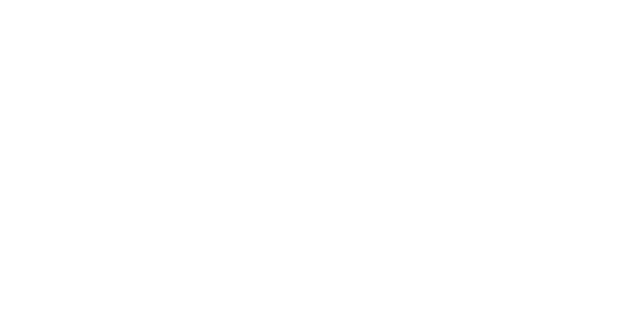
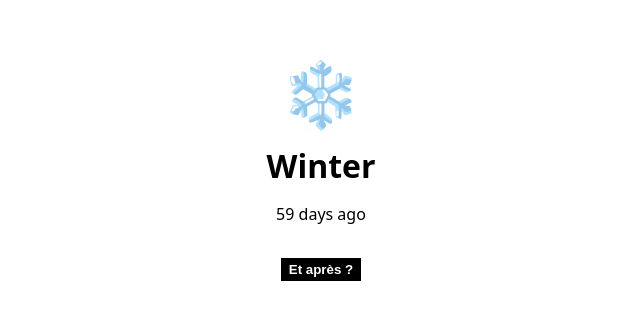
Before and after one commit to qmarque/les4saisons, a React (Vite) app: page / in a window 1280 px wide. Shown: the part 247-566 px from the top of the page, without its empty margins (319-959 px from the left). Built offline with nearby package versions, Linux system fonts and the light colour scheme.

Commit message:
Added current and next season

```diff
--- a/package.json
+++ b/package.json
@@ -12,6 +12,7 @@
     "start": "parcel"
   },
   "dependencies": {
+    "date-fns": "^2.28.0",
     "react": "^17.0.2",
     "react-dom": "^17.0.2"
   },
--- /dev/null
+++ b/src/App.css
@@ -0,0 +1,25 @@
+.App-root {
+    display: flex;
+    flex-direction: column;
+    justify-content: center;
+    align-items: center;
+    height: 100vh;
+    font-family: system-ui;
+  }
+
+  .App-main {
+    display: flex;
+    flex-direction: column;
+    justify-content: center;
+    align-items: center;
+  }
+
+  .App-content {
+    margin-top: 8px;
+    margin-bottom: 8px;
+  }
+
+  .App-actions {
+    margin-top: 8px;
+    margin-bottom: 8px;
+  }
--- a/src/App.js
+++ b/src/App.js
@@ -1,5 +1,62 @@
+import { lazy, Suspense } from "react";
+import { isWithinInterval } from "date-fns";
+
+import "./App.css";
+import Season from "./Season";
+import Modal from "./Modal";
+import data from "./data.json";
+
+const NextSeason = lazy(() => import("./NextSeason"));
+
+const current = Object.entries(data.seasons).filter(([name, season]) => {
+  const currentYear = new Date().getFullYear();
+  if (name === "winter") {
+    return (
+      isWithinInterval(new Date(), {
+        start: new Date(
+          currentYear - 1,
+          season.beginAt.month - 1,
+          season.beginAt.day
+        ),
+        end: new Date(currentYear, season.endAt.month - 1, season.endAt.day),
+      }) ||
+      isWithinInterval(new Date(), {
+        start: new Date(
+          currentYear,
+          season.beginAt.month - 1,
+          season.beginAt.day
+        ),
+        end: new Date(
+          currentYear + 1,
+          season.endAt.month - 1,
+          season.endAt.day
+        ),
+      })
+    );
+  }
+  return isWithinInterval(new Date(), {
+    start: new Date(currentYear, season.beginAt.month - 1, season.beginAt.day),
+    end: new Date(currentYear, season.endAt.month - 1, season.endAt.day),
+  });
+})[0];
+
 function App() {
-  return null;
+  return (
+    <div className="App-root">
+      <main className="App-main">
+        <div className="App-content">
+          <Season name={current[0]} />
+        </div>
+        <div className="App-actions">
+          <Modal label="Et après ?">
+            <Suspense fallback={<div>Loading...</div>}>
+              <NextSeason name={current[1].next} />
+            </Suspense>
+          </Modal>
+        </div>
+      </main>
+    </div>
+  );
 }
 
 export default App;
--- /dev/null
+++ b/src/Modal.css
@@ -0,0 +1,36 @@
+.Modal-root {
+    display: flex;
+    flex-direction: column;
+    justify-content: center;
+    align-items: center;
+    position: absolute;
+    margin: auto;
+    top: 0;
+    left: 0;
+    bottom: 0;
+    right: 0;
+    padding: 16px;
+    background-color: white;
+    width: fit-content;
+    height: fit-content;
+    box-shadow: rgba(100, 100, 111, 0.2) 0px 7px 29px 0px;
+  }
+
+  .Modal-content {
+    margin-top: 8px;
+    margin-bottom: 8px;
+  }
+
+  .Modal-actions {
+    margin-top: 8px;
+    margin-bottom: 8px;
+  }
+
+  .Modal-button {
+    border: none;
+    padding: 4px 8px;
+    font-weight: 700;
+    cursor: pointer;
+    background-color: black;
+    color: white;
+  }
--- /dev/null
+++ b/src/Modal.js
@@ -0,0 +1,27 @@
+import { useState } from "react";
+
+import "./Modal.css";
+import Season from "./Season";
+
+function Modal({ label, children }) {
+  const [open, setOpen] = useState(false);
+  const toggle = () => setOpen(!open);
+  if (!open)
+    return (
+      <button className="Modal-button" onClick={toggle}>
+        {label}
+      </button>
+    );
+  return (
+    <div className="Modal-root">
+      <div className="Modal-content">{children}</div>
+      <div className="Modal-actions">
+        <button className="Modal-button" onClick={toggle}>
+          OK, je vais être patient...
+        </button>
+      </div>
+    </div>
+  );
+}
+
+export default Modal;
--- /dev/null
+++ b/src/NextSeason.js
@@ -0,0 +1,34 @@
+import "./Season.css";
+import data from "./data.json";
+import { formatDistanceStrict, formatDistanceToNowStrict } from "date-fns";
+
+function NextSeason({ name }) {
+  const season = data.seasons[name];
+  const currentYear = new Date().getFullYear();
+  const beginAt = new Date(
+    currentYear + (name === "winter" ? -1 : 0),
+    season.beginAt.month - 1,
+    season.beginAt.day
+  );
+  const distance = formatDistanceToNowStrict(beginAt, {
+    unit: "day",
+    addSuffix: true,
+  });
+  const endAt = new Date(currentYear, season.endAt.month, season.endAt.day);
+  const duration = formatDistanceStrict(beginAt, endAt, {
+    unit: "day",
+  });
+
+  return (
+    <div className="Season-root">
+      <span role="img" aria-label={name} className="Season-icon">
+        {season.icon}
+      </span>
+      <h1 className="Season-title">{season.name}</h1>
+      <h6 className="Season-subtitle">{duration}</h6>
+      <p className="Season-content">{distance}</p>
+    </div>
+  );
+}
+
+export default NextSeason;
--- /dev/null
+++ b/src/Season.css
@@ -0,0 +1,23 @@
+.Season-root {
+    display: flex;
+    flex-direction: column;
+    justify-content: center;
+    align-items: center;
+  }
+
+  .Season-title {
+    margin: 0;
+  }
+
+  .Season-subtitle {
+    margin: 0;
+  }
+
+  .Season-content {
+    margin-top: 16px;
+  }
+
+  .Season-icon {
+    font-size: 64px;
+    padding: 8px;
+  }
--- /dev/null
+++ b/src/Season.js
@@ -0,0 +1,28 @@
+import { formatDistanceToNowStrict } from "date-fns";
+
+import "./Season.css";
+import data from "./data.json";
+
+function Season({ name }) {
+  const season = data.seasons[name];
+  const currentYear = new Date().getFullYear();
+  const distance = formatDistanceToNowStrict(
+    new Date(
+      currentYear + (name === "winter" ? -1 : 0),
+      season.beginAt.month - 1,
+      season.beginAt.day
+    ),
+    { unit: "day", addSuffix: true }
+  );
+  return (
+    <div className="Season-root">
+      <span role="img" aria-label={name} className="Season-icon">
+        {season.icon}
+      </span>
+      <h1 className="Season-title">{season.name}</h1>
+      <p className="Season-content">{distance}</p>
+    </div>
+  );
+}
+
+export default Season;
--- /dev/null
+++ b/src/data.json
@@ -0,0 +1,32 @@
+{
+    "seasons": {
+      "summer": {
+        "name": "Summer",
+        "icon": "☀️",
+        "next": "autumn",
+        "beginAt": { "month": 6, "day": 21 },
+        "endAt": { "month": 9, "day": 22 }
+      },
+      "autumn": {
+        "name": "Autumn",
+        "icon": "🍂",
+        "next": "winter",
+        "beginAt": { "month": 9, "day": 23 },
+        "endAt": { "month": 12, "day": 20 }
+      },
+      "winter": {
+        "name": "Winter",
+        "icon": "❄️",
+        "next": "spring",
+        "beginAt": { "month": 12, "day": 21 },
+        "endAt": { "month": 3, "day": 19 }
+      },
+      "spring": {
+        "name": "Spring",
+        "icon": "🌸",
+        "next": "summer",
+        "beginAt": { "month": 3, "day": 20 },
+        "endAt": { "month": 6, "day": 20 }
+      }
+    }
+  }
```
Also changed, not shown: 1 other file (tests, documents, lock files or other folders).
